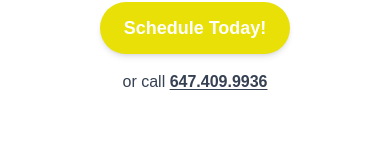
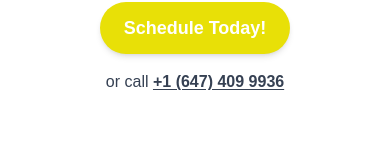
Before and after one commit to Chinurum-Omenuko/pithonkids-website, a Next.js app: page / in a window 390 px wide. Shown: the part 607-770 px from the top of the page. Built offline with nearby package versions, Linux system fonts and the light colour scheme.

Commit message:
adds usable phone number

```diff
--- a/src/components/page/landing/Landing.tsx
+++ b/src/components/page/landing/Landing.tsx
@@ -21,7 +21,7 @@ const ScheduleComponent = () => {
         </a>
 
         <p className="text-gray-700 mb-4">
-          or call <span className="font-bold underline underline-offset-2">647.409.9936</span>
+          or call <a href="tel:6474099936" className="font-bold underline underline-offset-2"> +1 (647) 409 9936 </a>
         </p>
 
         <div className="text-center text-gray-700 space-y-2 text-sm">
```
